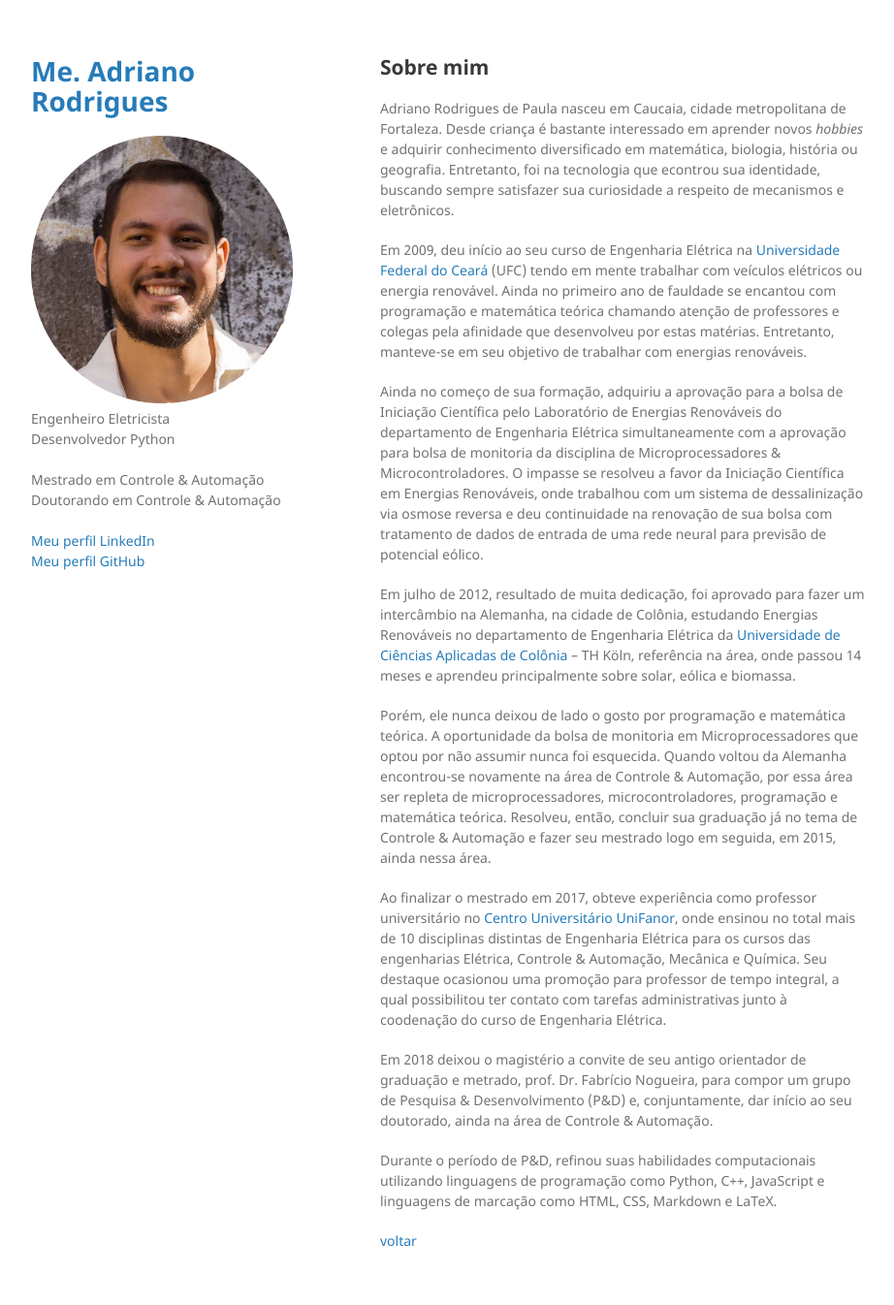
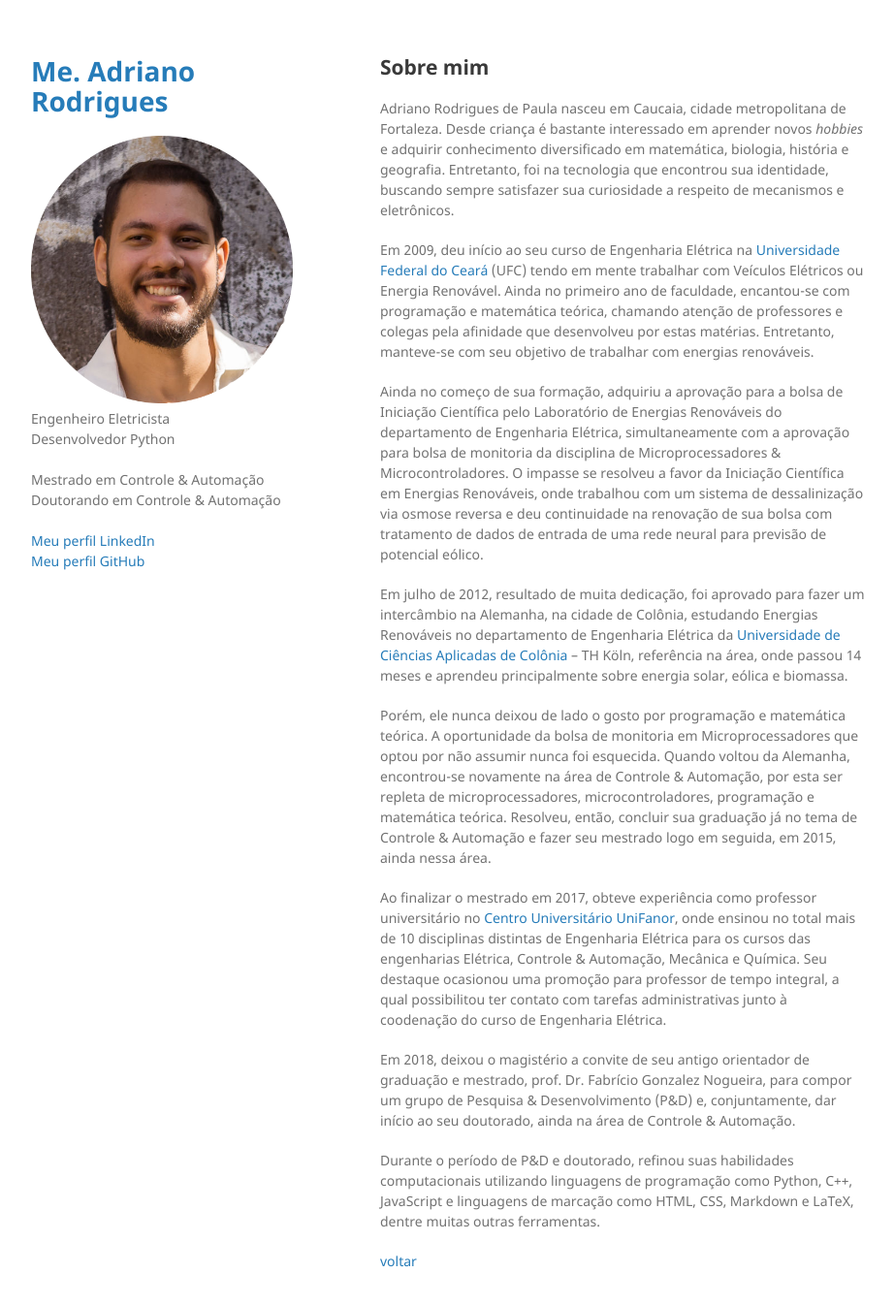
Before and after one commit to Adrianordp/Adrianordp.github.io, a Jekyll site: the page built from about.md, in a window 1280 px wide and 1381 px high. Shown: the top 1346 px of the window at 97% size, without its empty margins (178-1100 px from the left). Built offline with Jekyll 4.4.1, drawn with Linux system fonts in a browser that asks for light colours.

Commit message:
Improved about texts

```diff
--- a/about.md
+++ b/about.md
@@ -4,20 +4,20 @@ layout: default
 
 ## Sobre mim
 
-Adriano Rodrigues de Paula nasceu em Caucaia, cidade metropolitana de Fortaleza. Desde criança é bastante interessado em aprender novos _hobbies_ e adquirir conhecimento diversificado em matemática, biologia, história ou geografia. Entretanto, foi na tecnologia que econtrou sua identidade, buscando sempre satisfazer sua curiosidade a respeito de mecanismos e eletrônicos.
+Adriano Rodrigues de Paula nasceu em Caucaia, cidade metropolitana de Fortaleza. Desde criança é bastante interessado em aprender novos _hobbies_ e adquirir conhecimento diversificado em matemática, biologia, história e geografia. Entretanto, foi na tecnologia que encontrou sua identidade, buscando sempre satisfazer sua curiosidade a respeito de mecanismos e eletrônicos.
 
-Em 2009, deu início ao seu curso de Engenharia Elétrica na [Universidade Federal do Ceará](https://www.ufc.br/) (UFC) tendo em mente trabalhar com veículos elétricos ou energia renovável. Ainda no primeiro ano de fauldade se encantou com programação e matemática teórica chamando atenção de professores e colegas pela afinidade que desenvolveu por estas matérias. Entretanto, manteve-se em seu objetivo de trabalhar com energias renováveis.
+Em 2009, deu início ao seu curso de Engenharia Elétrica na [Universidade Federal do Ceará](https://www.ufc.br/) (UFC) tendo em mente trabalhar com Veículos Elétricos ou Energia Renovável. Ainda no primeiro ano de faculdade, encantou-se com programação e matemática teórica, chamando atenção de professores e colegas pela afinidade que desenvolveu por estas matérias. Entretanto, manteve-se com seu objetivo de trabalhar com energias renováveis.
 
-Ainda no começo de sua formação, adquiriu a aprovação para a bolsa de Iniciação Científica pelo Laboratório de Energias Renováveis do departamento de Engenharia Elétrica simultaneamente com a aprovação para bolsa de monitoria da disciplina de Microprocessadores & Microcontroladores. O impasse se resolveu a favor da Iniciação Científica em Energias Renováveis, onde trabalhou com um sistema de dessalinização via osmose reversa e deu continuidade na renovação de sua bolsa com tratamento de dados de entrada de uma rede neural para previsão de potencial eólico.
+Ainda no começo de sua formação, adquiriu a aprovação para a bolsa de Iniciação Científica pelo Laboratório de Energias Renováveis do departamento de Engenharia Elétrica, simultaneamente com a aprovação para bolsa de monitoria da disciplina de Microprocessadores & Microcontroladores. O impasse se resolveu a favor da Iniciação Científica em Energias Renováveis, onde trabalhou com um sistema de dessalinização via osmose reversa e deu continuidade na renovação de sua bolsa com tratamento de dados de entrada de uma rede neural para previsão de potencial eólico.
 
-Em julho de 2012, resultado de muita dedicação, foi aprovado para fazer um intercâmbio na Alemanha, na cidade de Colônia, estudando Energias Renováveis no departamento de Engenharia Elétrica da [Universidade de Ciências Aplicadas de Colônia](https://www.th-koeln.de/en/homepage_26.php) -- TH Köln, referência na área, onde passou 14 meses e aprendeu principalmente sobre solar, eólica e biomassa.
+Em julho de 2012, resultado de muita dedicação, foi aprovado para fazer um intercâmbio na Alemanha, na cidade de Colônia, estudando Energias Renováveis no departamento de Engenharia Elétrica da [Universidade de Ciências Aplicadas de Colônia](https://www.th-koeln.de/en/homepage_26.php) -- TH Köln, referência na área, onde passou 14 meses e aprendeu principalmente sobre energia solar, eólica e biomassa.
 
-Porém, ele nunca deixou de lado o gosto por programação e matemática teórica. A oportunidade da bolsa de monitoria em Microprocessadores que optou por não assumir nunca foi esquecida. Quando voltou da Alemanha encontrou-se novamente na área de Controle & Automação, por essa área ser repleta de microprocessadores, microcontroladores, programação e matemática teórica. Resolveu, então, concluir sua graduação já no tema de Controle & Automação e fazer seu mestrado logo em seguida, em 2015, ainda nessa área.
+Porém, ele nunca deixou de lado o gosto por programação e matemática teórica. A oportunidade da bolsa de monitoria em Microprocessadores que optou por não assumir nunca foi esquecida. Quando voltou da Alemanha, encontrou-se novamente na área de Controle & Automação, por esta ser repleta de microprocessadores, microcontroladores, programação e matemática teórica. Resolveu, então, concluir sua graduação já no tema de Controle & Automação e fazer seu mestrado logo em seguida, em 2015, ainda nessa área.
 
 Ao finalizar o mestrado em 2017, obteve experiência como professor universitário no [Centro Universitário UniFanor](https://www.unifanor.edu.br/unifanor), onde ensinou no total mais de 10 disciplinas distintas de Engenharia Elétrica para os cursos das engenharias Elétrica, Controle & Automação, Mecânica e Química. Seu destaque ocasionou uma promoção para professor de tempo integral, a qual possibilitou ter contato com tarefas administrativas junto à coodenação do curso de Engenharia Elétrica.
 
-Em 2018 deixou o magistério a convite de seu antigo orientador de graduação e metrado, prof. Dr. Fabrício Nogueira, para compor um grupo de Pesquisa & Desenvolvimento (P&D) e, conjuntamente, dar início ao seu doutorado, ainda na área de Controle & Automação.
+Em 2018, deixou o magistério a convite de seu antigo orientador de graduação e mestrado, prof. Dr. Fabrício Gonzalez Nogueira, para compor um grupo de Pesquisa & Desenvolvimento (P&D) e, conjuntamente, dar início ao seu doutorado, ainda na área de Controle & Automação.
 
-Durante o período de P&D, refinou suas habilidades computacionais utilizando linguagens de programação como Python, C++, JavaScript e linguagens de marcação como HTML, CSS, Markdown e LaTeX.
+Durante o período de P&D e doutorado, refinou suas habilidades computacionais utilizando linguagens de programação como Python, C++, JavaScript e linguagens de marcação como HTML, CSS, Markdown e LaTeX, dentre muitas outras ferramentas.
 
 [voltar](/)
```
Also changed, not shown: index.md (+1 -1 lines).
